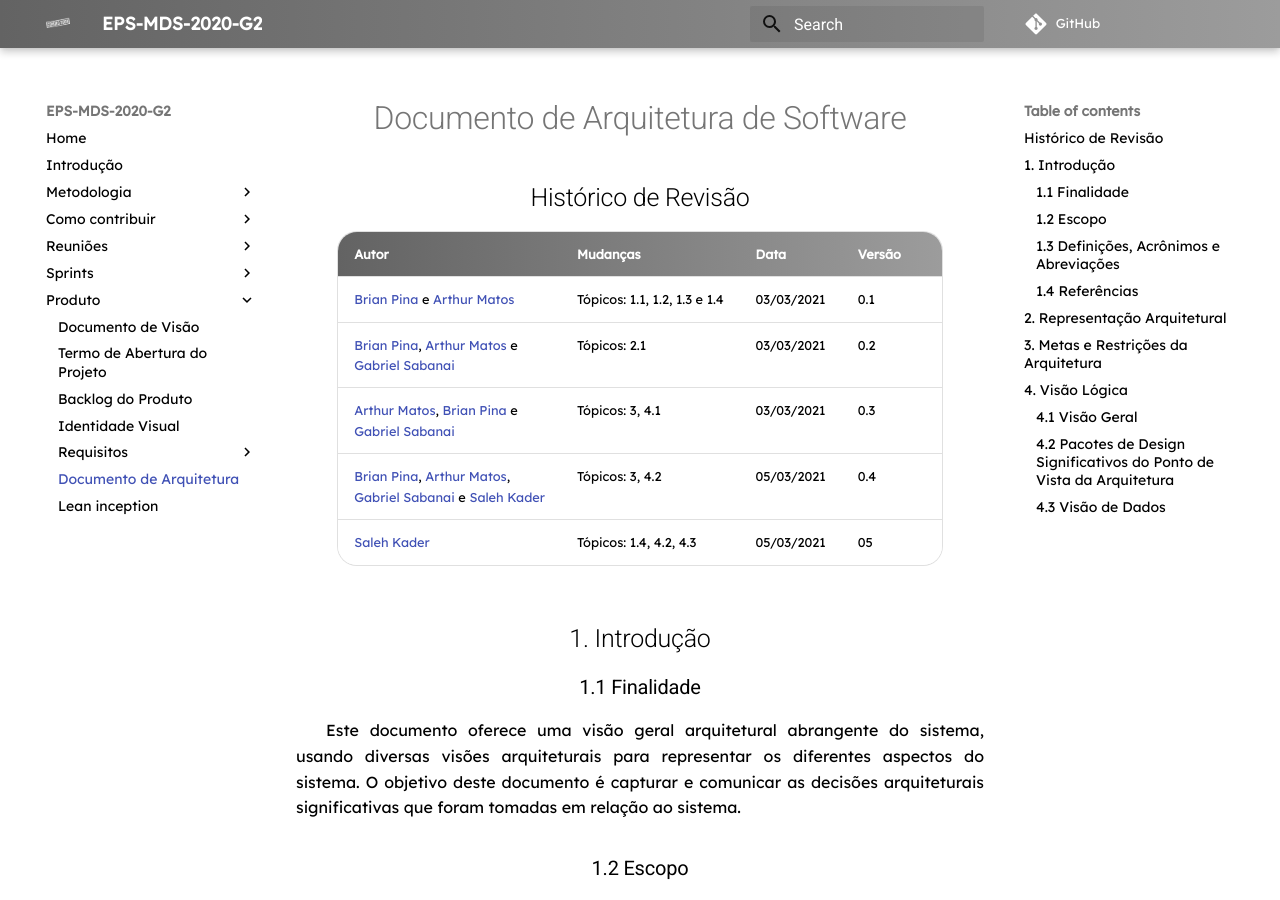
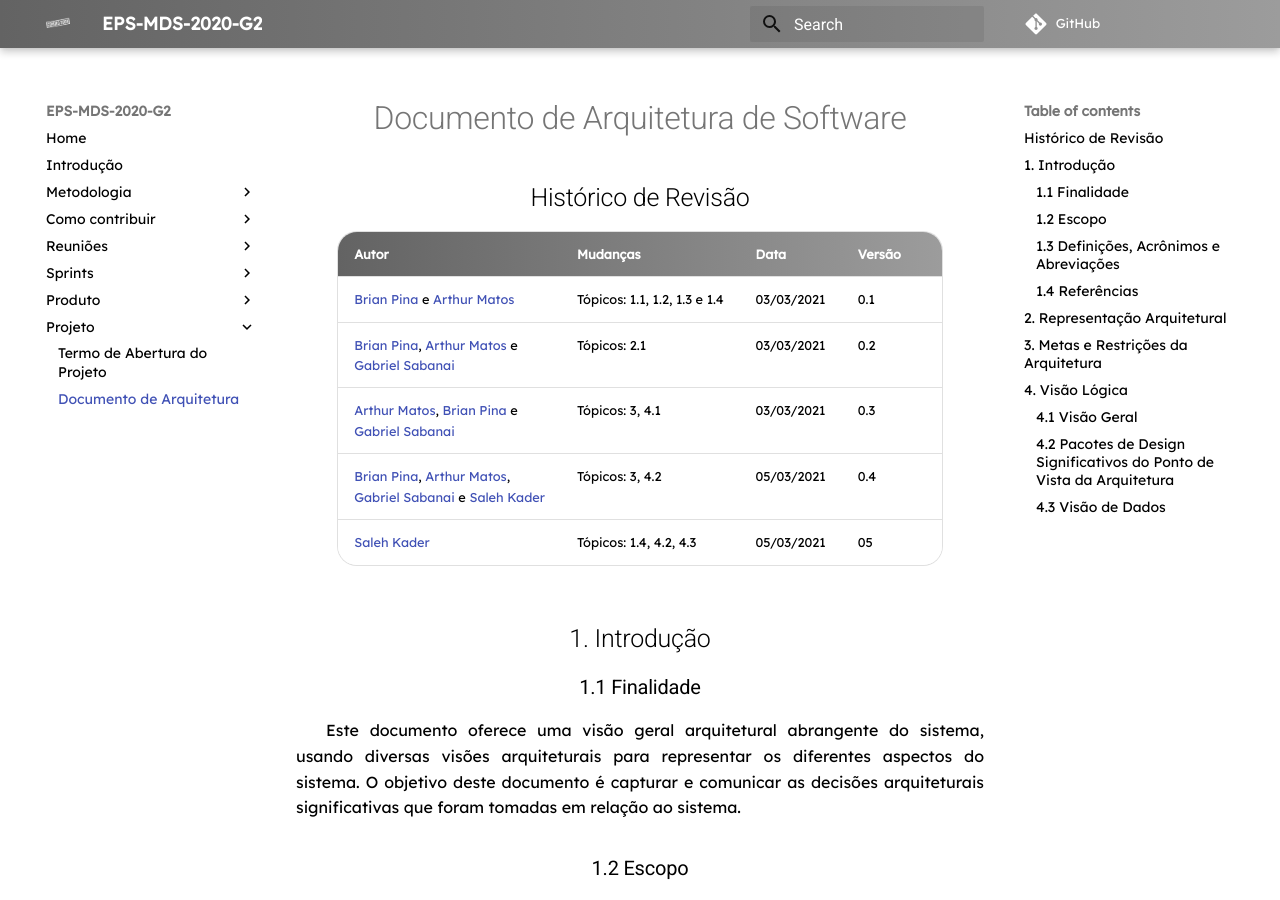
Before and after one commit to fga-eps-mds/2020.2-Eccoar, an MkDocs documentation site: the page built from docs/projeto/documento-arquitetura.md, in a window 1280 px wide and 900 px high. Built offline with MkDocs 1.6.1 and Material for MkDocs 9.7.7, drawn with Linux system fonts in a browser that asks for light colours; some web fonts are replaced; comment, search, counter and statistics services are not loaded; old or Windows-style settings are respelled for this version of MkDocs.

Commit message:
adding architecture and tap docs to project section

```diff
--- a/mkdocs.yml
+++ b/mkdocs.yml
@@ -65,11 +65,12 @@ pages:
           - Planning: "sprints/3/planning.md"
   - Produto:
       - Documento de Visão: "produto/documento-visao.md"
-      - Termo de Abertura do Projeto: "produto/tap.md"
-      - Backlog do Produto: "produto/backlogProduto.md"
       - Identidade Visual: "produto/identidadevisual.md"
+      - Protótipo: "produto/prototipo.md"
+      - Lean inception: "produto/lean-inception.md"
       - Requisitos:
           - Requisitos questionário: "produto/requisitos/requisitosQuestionario.md"
           - Requisitos benchmarking: "produto/requisitos/benchmarking.md"
-      - Documento de Arquitetura: "produto/documento-arquitetura.md"
-      - Lean inception: "produto/lean-inception.md"
+  - Projeto:
+      - Termo de Abertura do Projeto: "projeto/tap.md"
+      - Documento de Arquitetura: "projeto/documento-arquitetura.md"
```
Also changed, not shown: docs/projeto/documento-arquitetura.md (renamed from docs/produto/documento-arquitetura.md), docs/projeto/tap.md (renamed from docs/produto/tap.md).
